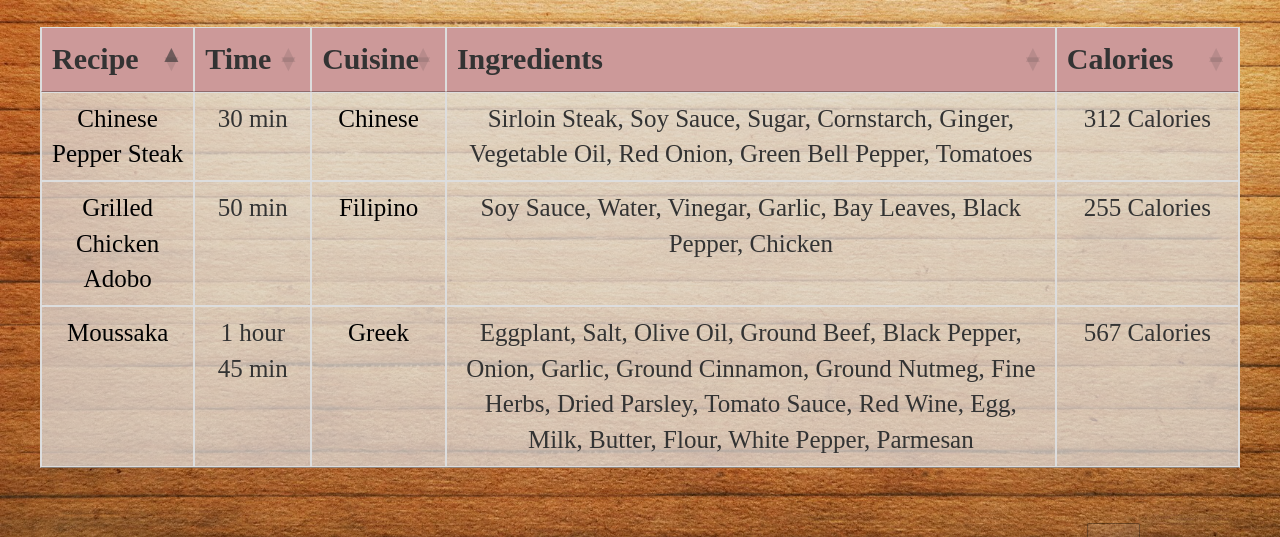
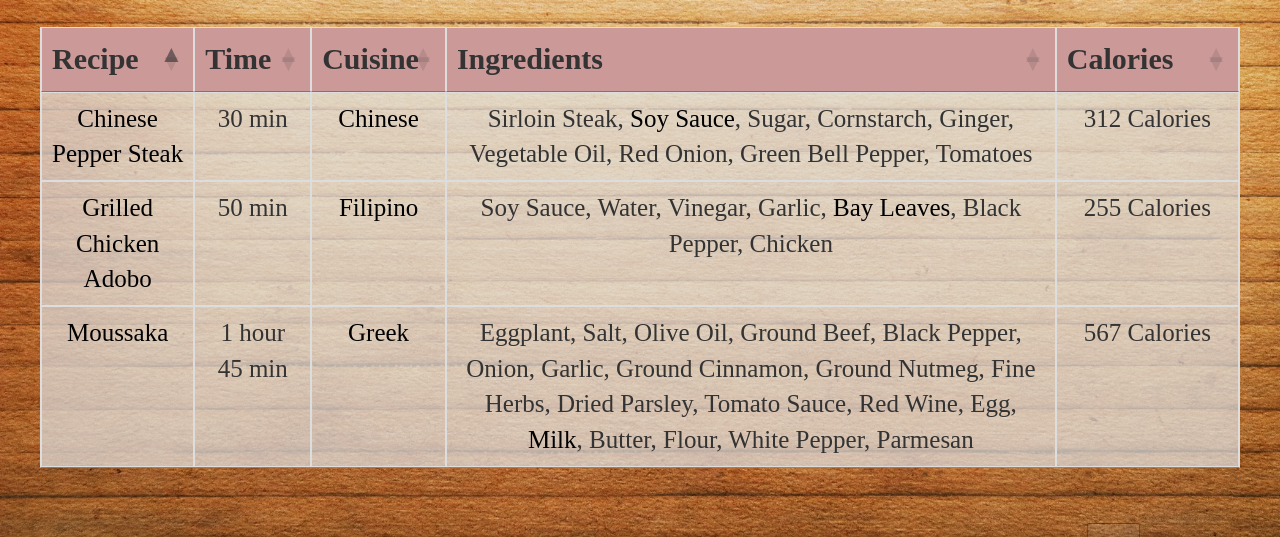
Before and after one commit to MasahiroWard/cs329e-idb, a Flask app: page /recipe in a window 1280 px wide. Shown: the part 305-842 px from the top of the page. Run offline with Flask 2, Linux system fonts and the light colour scheme; some libraries are stand-ins or nearby versions; some web fonts are replaced.

Commit message:
Updated the recipe table so that they connect to other pillars and instances

```diff
--- a/templates/Recipe.html
+++ b/templates/Recipe.html
@@ -71,42 +71,42 @@
 			<td align="center"> <a href={{url_for('recipe_s')}}>Sushi</a> </td>
 			<td align="center"> 45 min </td>
 			<td align="center"> <a href={{url_for('cuisine_jap')}}>Japanese</a> </td>
-			<td align="center"> White Rice, Rice Vinegar, Sugar, Salt, Seaweed, Cucumbers, Avocado </td>
+			<td align="center"> <a href={{url_for('ingredients_wr')}}>White Rice</a>, Rice Vinegar, Sugar, Salt, Seaweed, Cucumbers, Avocado </td>
 			<td align="center"> 152 Calories/8 servings </td>
 		</tr>
 		<tr>
 			<td align="center"> <a href={{url_for('recipe_ic')}}>Indian Curry</a> </td>
 			<td align="center"> 1 hour </td>
 			<td align="center"> <a href={{url_for('cuisine_ind')}}>Indian</a> </td>
-			<td align="center"> Chicken, Onion, Garlic, Curry Powder, Cumin, Turmeric, Tomatoes, Yogurt, Masala </td>
+			<td align="center"> Chicken, Onion, Garlic, Curry Powder, Cumin, <a href={{url_for('ingredients_t')}}>Turmeric</a>, Tomatoes, Yogurt, Masala </td>
 			<td align="center"> ~300 Calories/250g </td>
 		</tr>
 		<tr>
 			<td align="center"> <a href={{url_for('recipe_lbs')}}>Lemon Butter Scallops</a> </td>
 			<td align="center"> 15 min </td>
 			<td align="center"> <a href={{url_for('cuisine_french')}}>French</a> </td>
-			<td align="center"> Butter, Lemon, Scallops, Garlic, Parsley, Pepper, Wine, Olive Oil </td>
+			<td align="center"> Butter, Lemon, Scallops, Garlic, Parsley, Pepper, <a href={{url_for('ingredients_w')}}>Wine</a>, Olive Oil </td>
 			<td align="center"> 190 cal/serving </td>
 		</tr>
 		<tr>
 			<td align="center"> <a href={{url_for('recipe_cps')}}> Chinese Pepper Steak</a></td>
 			<td align="center">  30 min</td>
 			<td align="center"> <a href={{url_for('cuisine_chi')}}> Chinese</a> </td>
-			<td align="center">  Sirloin Steak, Soy Sauce, Sugar, Cornstarch, Ginger, Vegetable Oil, Red Onion, Green Bell Pepper, Tomatoes</td>
+			<td align="center">  Sirloin Steak, <a href={{url_for('ingredients_ss')}}>Soy Sauce</a>, Sugar, Cornstarch, Ginger, Vegetable Oil, Red Onion, Green Bell Pepper, Tomatoes</td>
 			<td align="center">  312 Calories</td>
 		</tr>
 		<tr>
 			<td align="center"> <a href={{url_for('recipe_gca')}}> Grilled Chicken Adobo</a></td>
 			<td align="center">  50 min</td>
 			<td align="center"> <a href={{url_for('cuisine_filipino')}}> Filipino</a></td>
-			<td align="center">  Soy Sauce, Water, Vinegar, Garlic, Bay Leaves, Black Pepper, Chicken</td>
+			<td align="center">  Soy Sauce, Water, Vinegar, Garlic, <a href={{url_for('ingredients_bl')}}>Bay Leaves</a>, Black Pepper, Chicken</td>
 			<td align="center">  255 Calories</td>
 		</tr>
 		<tr>
 			<td align="center"> <a href={{url_for('recipe_m')}}> Moussaka</a></td>
 			<td align="center">  1 hour 45 min</td>
 			<td align="center"> <a href={{url_for('cuisine_greek')}}> Greek </a></td>
-			<td align="center">  Eggplant, Salt, Olive Oil, Ground Beef, Black Pepper, Onion, Garlic, Ground Cinnamon, Ground Nutmeg, Fine Herbs, Dried Parsley, Tomato Sauce, Red Wine, Egg, Milk, Butter, Flour, White Pepper, Parmesan</td>
+			<td align="center">  Eggplant, Salt, Olive Oil, Ground Beef, Black Pepper, Onion, Garlic, Ground Cinnamon, Ground Nutmeg, Fine Herbs, Dried Parsley, Tomato Sauce, Red Wine, Egg, <a href={{url_for('ingredients_m')}}>Milk</a>, Butter, Flour, White Pepper, Parmesan</td>
 			<td align="center">  567 Calories</td>
 		</tr>
 		</tbody>
```
